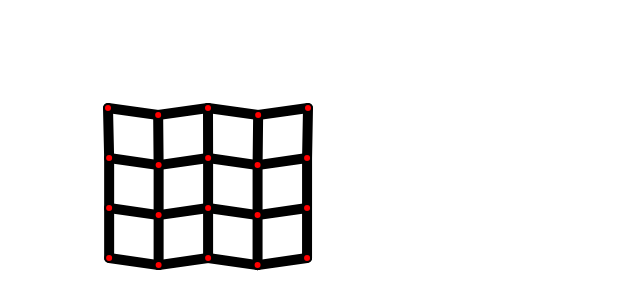
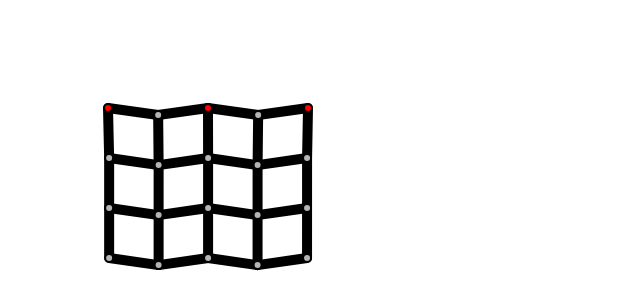
Before and after one commit to dmitrylis/DLCV, a plain HTML site: page rope/index.html in a window 1280 px wide. Shown: the full height of the page, 0-640 px from the left. Drawn offline with Linux system fonts and the light colour scheme.

Commit message:
Add color dynamic to vertexes

```diff
--- a/rope/index.html
+++ b/rope/index.html
@@ -256,7 +256,8 @@
       }
 
       for (const vertex of vertexes) {
-        drawPoint(context, vertex.pos.x, vertex.pos.y, "#FF0000", 3)
+        const col = (currentVertex === vertex) ? "#ffc700" : (vertex.locked ? "#ff0000" : "#b4b4b4")
+        drawPoint(context, vertex.pos.x, vertex.pos.y, col, 3)
       }
     }, 33);
     };
```
